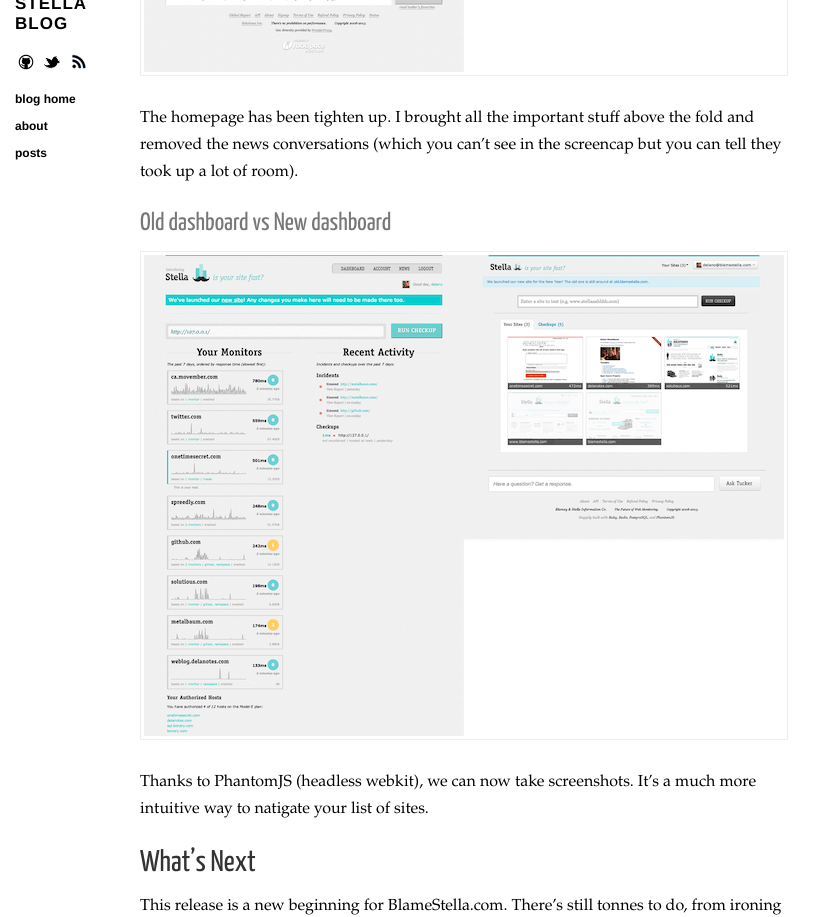
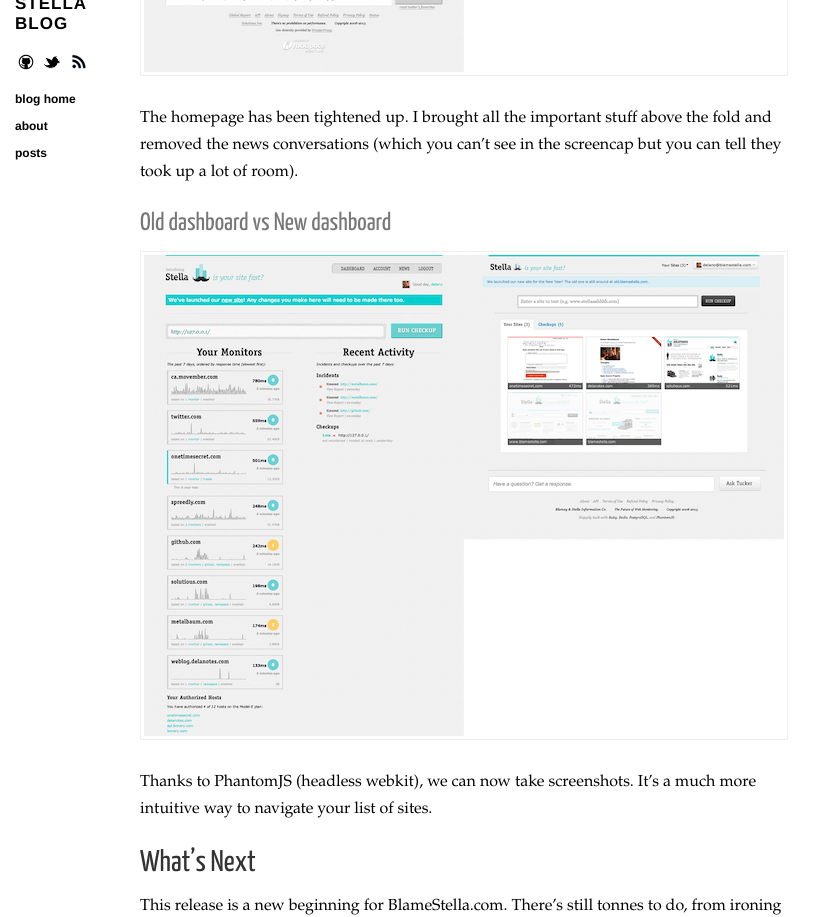
Before and after one commit to stella/stella.github.com, a Jekyll site: the page built from _posts/2013-01-02-welcome-to-the-year-1900.md, in a window 1280 px wide and 1400 px high, scrolled down 810 px. Shown: the part 150-1067 px from the top of the window, without its empty margins (0-836 px from the left). Built offline with Jekyll 4.4.1, drawn with Linux system fonts in a browser that asks for light colours; nearby versions of some CDN libraries; Markdown is read by kramdown in place of the engine named in the settings; comment, search, counter and statistics services are not loaded.

Commit message:
Typos [amymurdox]

```diff
--- a/_posts/2013-01-02-welcome-to-the-year-1900.md
+++ b/_posts/2013-01-02-welcome-to-the-year-1900.md
@@ -18,12 +18,12 @@
 ### Old homepage vs New homepage
 ![Homepage comparison](/images/assets/2013/bs-compare-home-s.png "Compare the old and the new homepage")
 
-The homepage has been tighten up. I brought all the important stuff above the fold and removed the news conversations (which you can't see in the screencap but you can tell they took up a lot of room).
+The homepage has been tightened up. I brought all the important stuff above the fold and removed the news conversations (which you can't see in the screencap but you can tell they took up a lot of room).
 
 ### Old dashboard vs New dashboard
 ![Dashboard comparison](/images/assets/2013/bs-compare-dashboard-s.png "Compare the old and the new dashboard")
 
-Thanks to PhantomJS (headless webkit), we can now take screenshots. It's a much more intuitive way to natigate your list of sites.
+Thanks to PhantomJS (headless webkit), we can now take screenshots. It's a much more intuitive way to navigate your list of sites.
 
 ## What's Next
 
```
